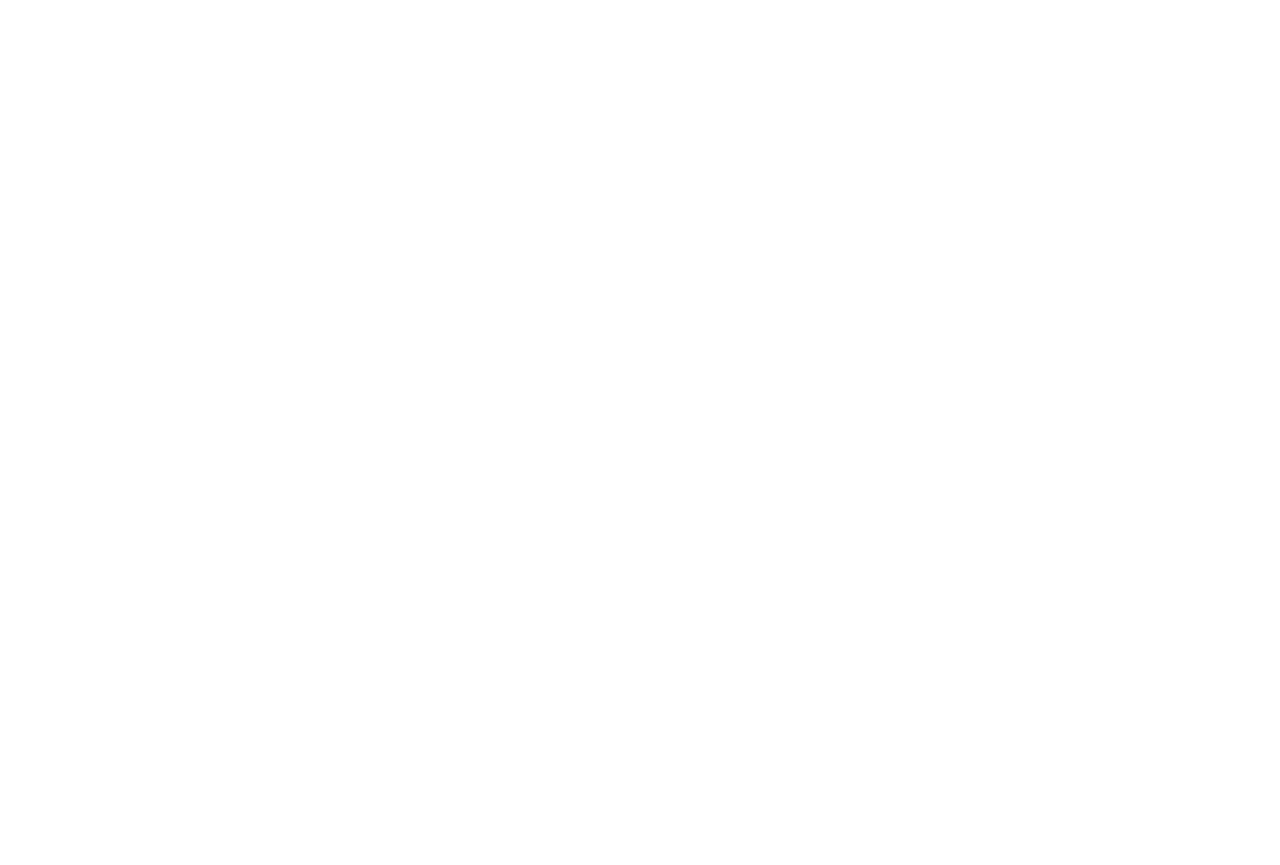
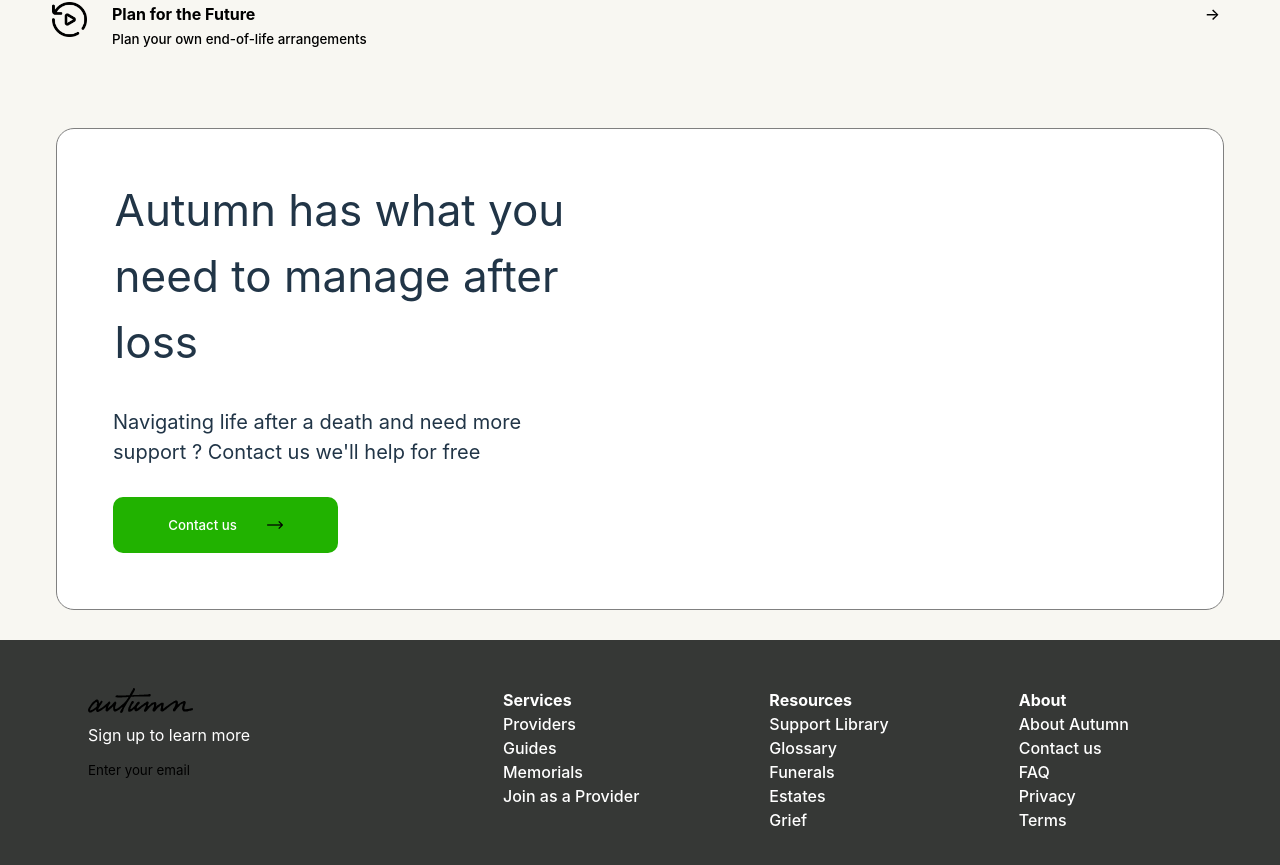
Before and after one commit to KessewaaDev/Assessments, a React (Vite) app: page /guides in a window 1280 px wide. Shown: the part 1457-2322 px from the top of the page. Before the commit the page ends 800 px from the top, so only its background shows below. Built offline with nearby package versions, Linux system fonts and the light colour scheme; a web font is replaced by a local one.

Commit message:
updated guides and mission components, added SecondGuide component

```diff
--- a/src/App.css
+++ b/src/App.css
@@ -5,6 +5,11 @@
   font-family: 'Inter' , sans-serif;
 
 
+}
+
+img{
+  display: block;
+  max-width: 100%;
 }
 body{
   background-color: #F8F7F2;
@@ -361,6 +366,21 @@
   margin: 96px auto 0;
   padding: 0;
 }
+.sg-container{
+  width: 100%;
+  margin: -4px 0px 0px -4px;
+  padding: 48px 0px;
+  border-top: 1px solid gray;
+  margin-top: 30px;
+
+
+}
+
+.sg-con a{
+  color: #000;
+
+
+}
 
 .guide1 h1{
   width: 570px;
@@ -382,13 +402,16 @@
 
 .guide-group{
   display: flex;
-  gap: 5px;
+  gap: 25px;
 }
 
 .guide-category{
   display: flex;
-  gap: 35px;
+  gap: 80px;
+  justify-content: space-between;
 }
+
+
 
 .review-lists{
   display: flex;
@@ -849,6 +872,10 @@
 
 }
 
+.sp-subgroup button{
+  margin-top: 40px;
+}
+
 .fm-container{
   width: 100%;
   margin: 0px 32.33px;
@@ -1050,3 +1077,47 @@
 .f-groups h4{
   color: #fff;
 }
+
+
+.fg-container{
+  width: 100%;
+  padding: 0px 56px;
+  margin-bottom: 30px;
+  margin-top: 30px;
+
+}
+
+.fg-subcontain{
+  width: 100%;
+  padding: 0px 56px;
+  background-color: #fff;
+  border-radius: 18px;
+  border: 1px solid gray;
+
+}
+
+.fg-group{
+  width: 100%;
+  padding: 48px 0px;
+
+}
+.fg-subgroup{
+  width: 692.89px;
+
+}
+.fg-subgroup h2{
+  width: 480px;
+  font-size: 44px;
+  margin: 0px 0px 16px 1.6px;
+  font-weight: normal;
+}
+
+.fg-subgroup p{
+  width: 480px;
+  font-size: 20px;
+  margin: 32px 0px 0px;
+}
+
+.fg-subgroup button{
+  margin-top: 30px;
+}
--- a/src/ContactForm.jsx
+++ b/src/ContactForm.jsx
@@ -6,6 +6,11 @@
 
 
 const ContactForm = () => {
+  const[firstname, setFirstname] = useState("");
+  const[lastname, setLastname]  =useState("");
+  const[email, setEmail] =useState("");
+  const[subject, setSubject] = useState("");
+  const[message, setMessage] = useState("")
   return (
     <div className='cf-container'>
         <div className='cf-subcontain'>
@@ -20,10 +25,10 @@
                 <input type='email' placeholder='Email' required /><br/>
                 <select id="country" name="country" required><br/>
                <option value="">What can i help you with</option>
-               <option value="ghana">Ghana</option>
-                <option value="nigeria">Nigeria</option>
-               <option value="kenya">Kenya</option>
-              <option value="south-africa">South Africa</option>
+               <option value="">Funeral</option>
+                <option value="">Estate</option>
+               <option value="">Grief</option>
+              <option value="">Library</option>
             </select><br/>
             <input type='text' placeholder='Subject' required /><br/>
             <textarea placeholder='message'></textarea>
--- a/src/Guidecard.jsx
+++ b/src/Guidecard.jsx
@@ -4,9 +4,10 @@
 
 const Guidecard = ({data}) => {
   return (
-    <div>
+    <div className='sg-con'>
         {data.map((guide)=>(
             <Link to={guide.path} className="guide-card">
+                <div className='sg-container'>
                 <div className='guide-category'>
                     <div className='guide-group'>
                     <div >
@@ -19,6 +20,7 @@
                     </div>
                     <span className='arrow'>→</span>
 
+                </div>
                 </div>
 
 
--- a/src/Mission.jsx
+++ b/src/Mission.jsx
@@ -9,7 +9,7 @@
             <div className='mission-group'>
                 <div className='m-group'>
                     <h2>We're on a mission to make a loss more livable</h2>
-                    <p>We're technology experts who've experienced the challenges of analog death in a digiral world. We knew there had to be a better way</p>
+                    <p>We're technology experts who've experienced the challenges of analog death in a digital world. We knew there had to be a better way</p>
                     <Button value="Learn more"/>
 
                 </div>
--- /dev/null
+++ b/src/SecondGuide.jsx
@@ -0,0 +1,26 @@
+import React from 'react'
+import Button from './Button'
+import './App.css'
+
+const SecondGuide = () => {
+  return (
+    <div className='fg-container'>
+        <div className='fg-subcontain'>
+            <div className='fg-group'>
+                <div className='fg-subgroup'>
+                    <h2>Autumn has what you need to manage after loss</h2>
+                    <p>Navigating life after a death and need more support ? Contact us we'll help for free</p>
+                    <Button value="Contact us" to='/contact'/>
+
+                </div>
+
+            </div>
+
+        </div>
+
+
+    </div>
+  )
+}
+
+export default SecondGuide
--- a/src/pages/Guides.jsx
+++ b/src/pages/Guides.jsx
@@ -1,11 +1,16 @@
 import React from 'react'
 import '../App.css'
+import Footer from '../Footer'
 import Guidespage from '../Guidespage'
+import SecondGuide from '../SecondGuide'
 
 const Guides = () => {
   return (
     <div className='main-content'>
       <Guidespage />
+      <SecondGuide />
+      <Footer/>
+
 
 
     </div>
```
